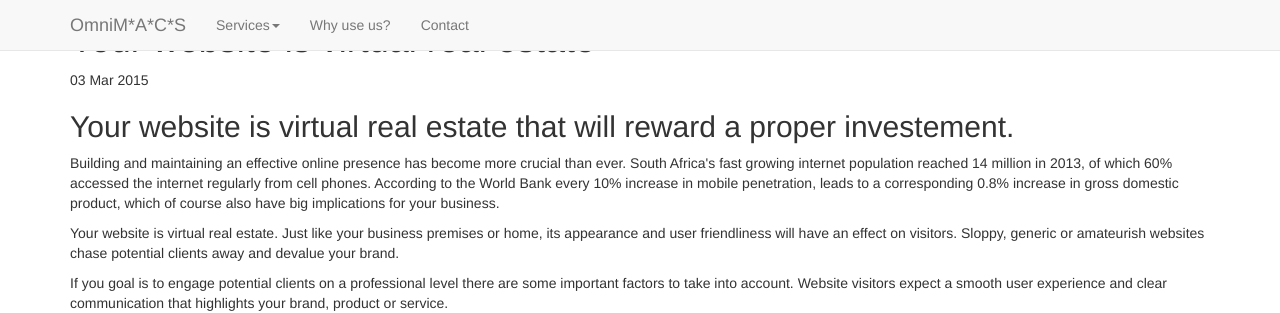
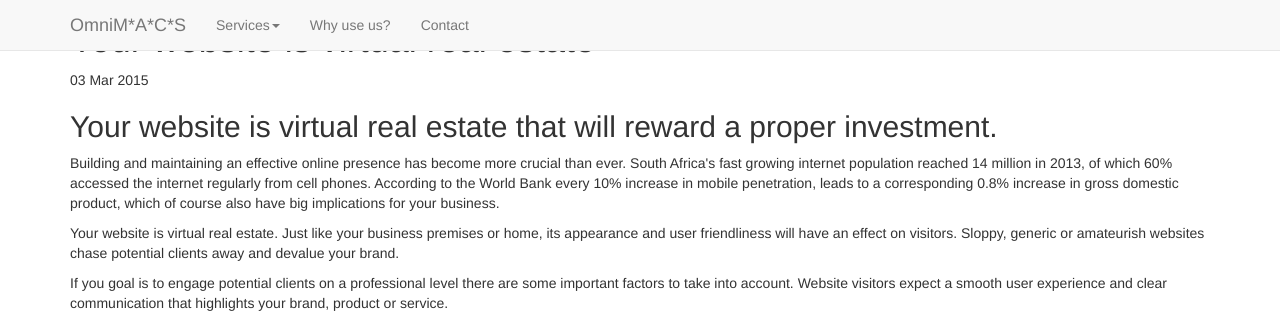
Before and after one commit to BluCrane/OmniMACS, a Jekyll site: the page built from _posts/2015-03-03-your-website-is-virtual-real-estate.md, in a window 1280 px wide. Shown: the top 313 px of the page. Built offline with Jekyll 4.4.1, drawn with Linux system fonts in a browser that asks for light colours; nearby versions of some CDN libraries; library files that are not in the unit come from our copies.

Commit message:
Update 2015-03-03-your-website-is-virtual-real-estate.md

```diff
--- a/_posts/2015-03-03-your-website-is-virtual-real-estate.md
+++ b/_posts/2015-03-03-your-website-is-virtual-real-estate.md
@@ -4,7 +4,7 @@ title: "Your website is virtual real estate"
 date: 2015-03-03
 ---
 
-<h2>Your website is virtual real estate that will reward a proper investement.</h2>
+<h2>Your website is virtual real estate that will reward a proper investment.</h2>
 <p>Building and maintaining an effective online presence has become more crucial than ever.
 South Africa's fast growing internet population reached 14 million in 2013, of which 60% accessed the internet regularly from cell phones.
 According to the World Bank every 10% increase in mobile penetration, leads to a corresponding 0.8% increase in gross domestic product, which of course also have big implications for your business.</p>
```
